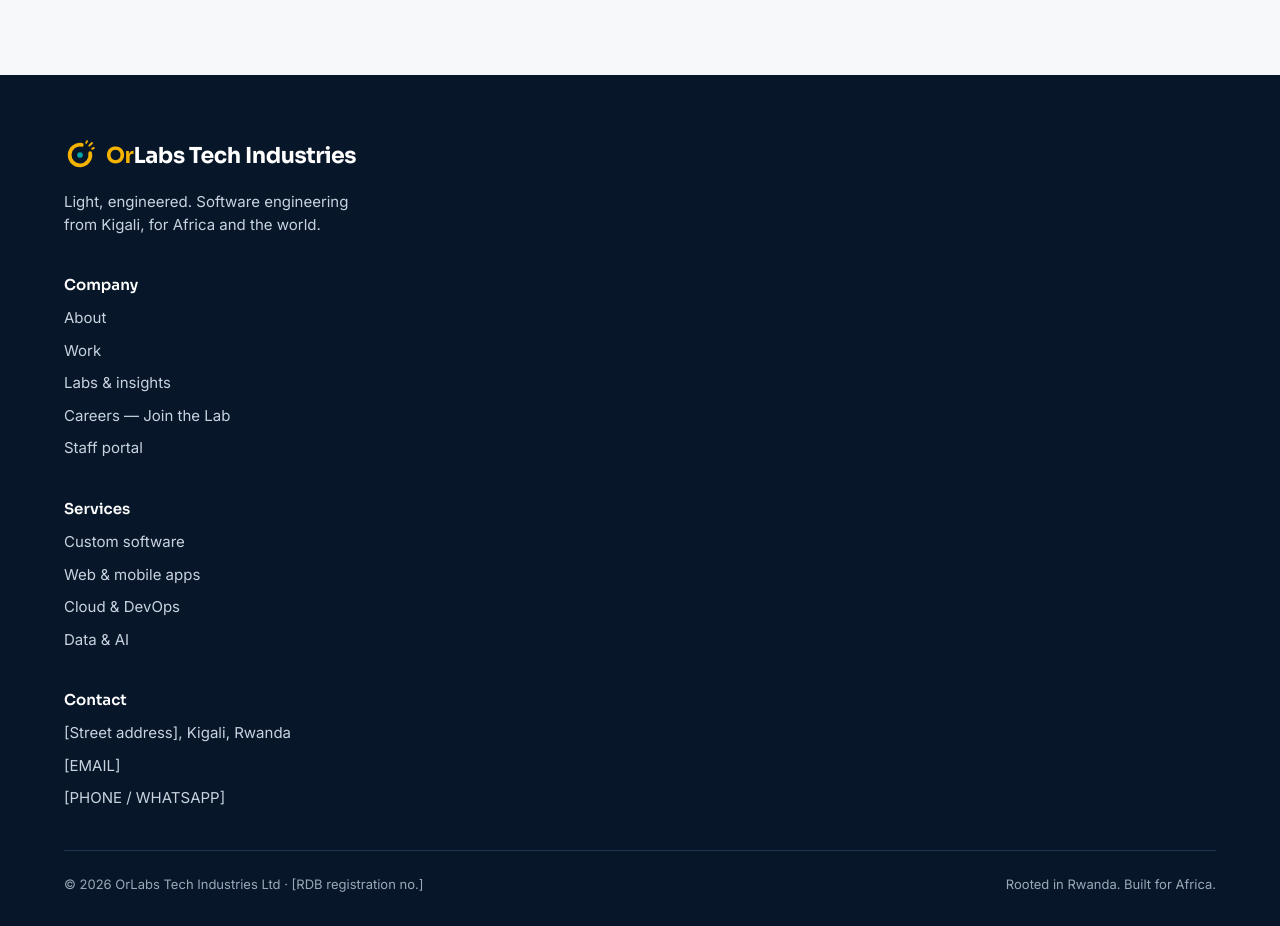
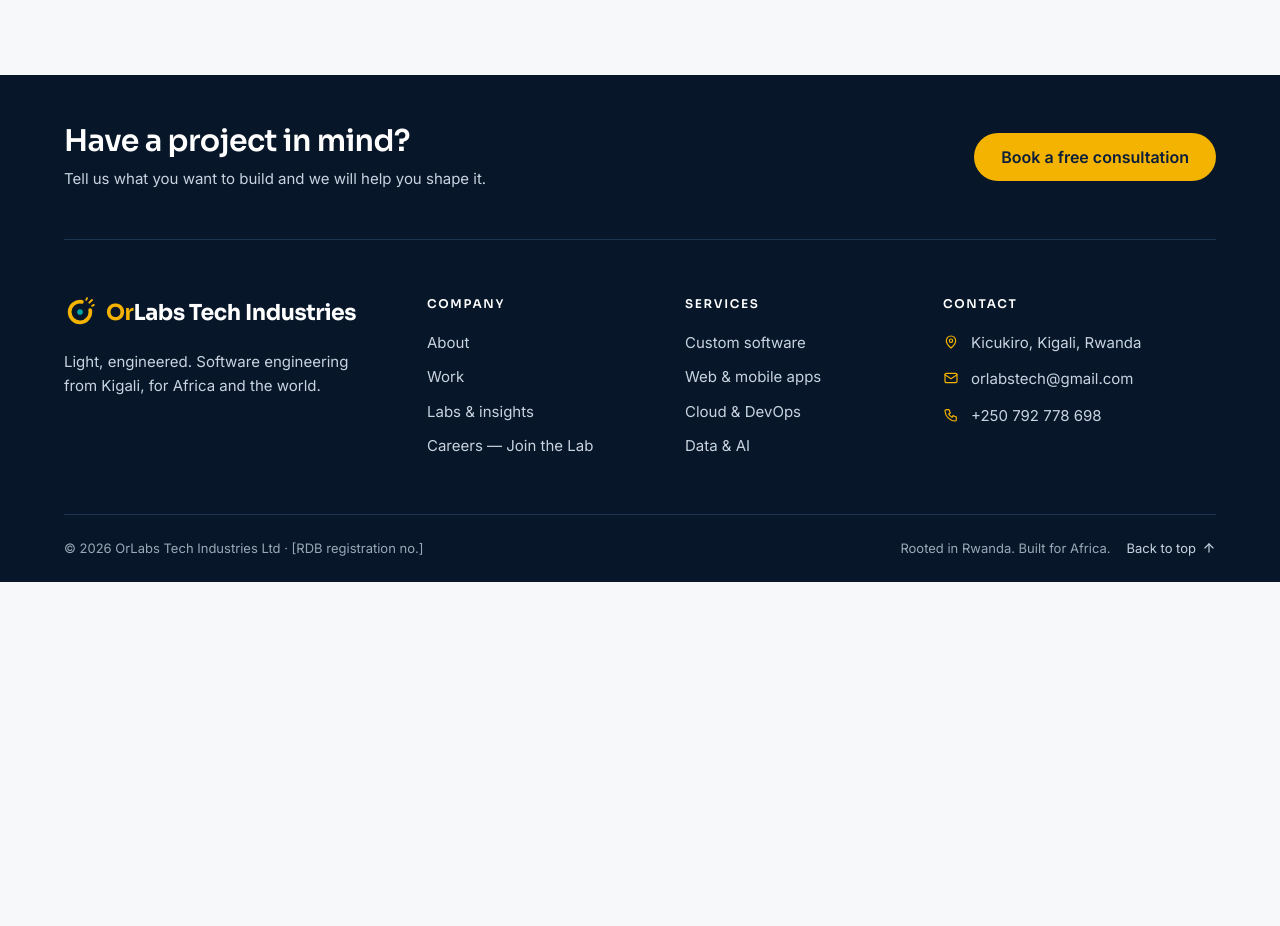
Before and after one commit to techrevolutionrwanda/orlabs, a Next.js app in the folder frontend/: page /industries in a window 1280 px wide. Shown: the part 2220-3146 px from the top of the page. After the commit the page ends 2802 px from the top, so only its background shows below. Built offline with nearby package versions, Linux system fonts and the light colour scheme; no server answers.

Commit message:
feat(footer): enhance layout and add contact details with icons

```diff
--- a/frontend/src/components/site/Footer.tsx
+++ b/frontend/src/components/site/Footer.tsx
@@ -7,7 +7,7 @@
   { label: "Work", href: "/#work" },
   { label: "Labs & insights", href: "/labs" },
   { label: "Careers — Join the Lab", href: "/careers" },
-  { label: "Staff portal", href: "/portal" },
+
 ];
 
 const services = [
@@ -17,12 +17,93 @@
   { label: "Data & AI", href: "/#services" },
 ];
 
+const linkClass =
+  "text-on-navy-muted no-underline transition-colors hover:text-gold focus-visible:text-gold focus-visible:outline-none";
+
+const headingClass =
+  "text-xs font-semibold uppercase tracking-[0.14em] text-white";
+
+function Pin() {
+  return (
+    <svg
+      width="16"
+      height="16"
+      viewBox="0 0 24 24"
+      fill="none"
+      stroke="currentColor"
+      strokeWidth="1.8"
+      strokeLinecap="round"
+      strokeLinejoin="round"
+      aria-hidden="true"
+      className="mt-0.5 shrink-0 text-gold"
+    >
+      <path d="M12 21s7-6.2 7-11a7 7 0 1 0-14 0c0 4.8 7 11 7 11Z" />
+      <circle cx="12" cy="10" r="2.5" />
+    </svg>
+  );
+}
+
+function Mail() {
+  return (
+    <svg
+      width="16"
+      height="16"
+      viewBox="0 0 24 24"
+      fill="none"
+      stroke="currentColor"
+      strokeWidth="1.8"
+      strokeLinecap="round"
+      strokeLinejoin="round"
+      aria-hidden="true"
+      className="mt-0.5 shrink-0 text-gold"
+    >
+      <rect x="3" y="5" width="18" height="14" rx="2" />
+      <path d="m3 7 9 6 9-6" />
+    </svg>
+  );
+}
+
+function Phone() {
+  return (
+    <svg
+      width="16"
+      height="16"
+      viewBox="0 0 24 24"
+      fill="none"
+      stroke="currentColor"
+      strokeWidth="1.8"
+      strokeLinecap="round"
+      strokeLinejoin="round"
+      aria-hidden="true"
+      className="mt-0.5 shrink-0 text-gold"
+    >
+      <path d="M5 4h4l2 5-2.5 1.5a11 11 0 0 0 5 5L15 13l5 2v4a2 2 0 0 1-2 2A16 16 0 0 1 3 6a2 2 0 0 1 2-2Z" />
+    </svg>
+  );
+}
+
 export function Footer() {
   return (
-    <footer className="bg-navy-deep pb-8 pt-16 text-on-navy-muted">
+    <footer className="bg-navy-deep text-on-navy-muted">
       <div className="container-page">
-        <div className="grid gap-10 max-[860px]:grid-cols-2">
-          <div className="max-[860px]:col-span-2">
+        {/* Call-to-action band */}
+        <div className="flex flex-wrap items-center justify-between gap-6 border-b border-[#1C3352] py-12">
+          <div className="max-w-xl">
+            <h2 className="text-2xl font-semibold leading-tight tracking-[-0.02em] text-white sm:text-3xl">
+              Have a project in mind?
+            </h2>
+            <p className="mt-2 text-[0.9375rem]">
+              Tell us what you want to build and we will help you shape it.
+            </p>
+          </div>
+          <Link className="btn btn-primary" href="/#contact">
+            Book a free consultation
+          </Link>
+        </div>
+
+        {/* Main columns */}
+        <div className="grid grid-cols-2 gap-x-8 gap-y-12 py-14 lg:grid-cols-[1.5fr_1fr_1fr_1.3fr] lg:gap-12">
+          <div className="col-span-2 lg:col-span-1">
             <Link
               href="/"
               aria-label="OrLabs Tech Industries — home"
@@ -30,23 +111,18 @@
             >
               <Logo suffix="Tech Industries" size={32} />
             </Link>
-            <p className="mt-3.5 max-w-[320px] text-[0.9375rem]">
-              Light, engineered. Software engineering from Kigali, for Africa and
-              the world.
+            <p className="mt-4 max-w-[320px] text-[0.9375rem] leading-relaxed">
+              Light, engineered. Software engineering from Kigali, for Africa
+              and the world.
             </p>
           </div>
 
           <nav aria-label="Company">
-            <h2 className="text-[0.9375rem] font-semibold tracking-normal text-white">
-              Company
-            </h2>
-            <ul className="mt-3.5 grid list-none gap-2.5 p-0 text-[0.9375rem]">
+            <h2 className={headingClass}>Company</h2>
+            <ul className="mt-5 grid list-none gap-3 p-0 text-[0.9375rem]">
               {company.map((item) => (
                 <li key={item.label}>
-                  <Link
-                    href={item.href}
-                    className="text-on-navy-muted no-underline transition-colors hover:text-gold"
-                  >
+                  <Link href={item.href} className={linkClass}>
                     {item.label}
                   </Link>
                 </li>
@@ -55,16 +131,11 @@
           </nav>
 
           <nav aria-label="Services">
-            <h2 className="text-[0.9375rem] font-semibold tracking-normal text-white">
-              Services
-            </h2>
-            <ul className="mt-3.5 grid list-none gap-2.5 p-0 text-[0.9375rem]">
+            <h2 className={headingClass}>Services</h2>
+            <ul className="mt-5 grid list-none gap-3 p-0 text-[0.9375rem]">
               {services.map((item) => (
                 <li key={item.label}>
-                  <Link
-                    href={item.href}
-                    className="text-on-navy-muted no-underline transition-colors hover:text-gold"
-                  >
+                  <Link href={item.href} className={linkClass}>
                     {item.label}
                   </Link>
                 </li>
@@ -72,31 +143,56 @@
             </ul>
           </nav>
 
-          <nav aria-label="Contact">
-            <h2 className="text-[0.9375rem] font-semibold tracking-normal text-white">
-              Contact
-            </h2>
-            <ul className="mt-3.5 grid list-none gap-2.5 p-0 text-[0.9375rem]">
-              <li>[Street address], Kigali, Rwanda</li>
-              <li>
-                <a
-                  href="mailto:[EMAIL]"
-                  className="text-on-navy-muted no-underline transition-colors hover:text-gold"
-                >
-                  [EMAIL]
+          <section aria-label="Contact" className="col-span-2 lg:col-span-1">
+            <h2 className={headingClass}>Contact</h2>
+            <ul className="mt-5 grid list-none gap-3.5 p-0 text-[0.9375rem]">
+              <li className="flex gap-3">
+                <Pin />
+                <span>Kicukiro, Kigali, Rwanda</span>
+              </li>
+              <li className="flex gap-3">
+                <Mail />
+                <a href="mailto:[EMAIL]" className={linkClass}>
+                  orlabstech@gmail.com
                 </a>
               </li>
-              <li>[PHONE / WHATSAPP]</li>
+              <li className="flex gap-3">
+                <Phone />
+                <span>+250 792 778 698</span>
+              </li>
             </ul>
-          </nav>
+          </section>
         </div>
 
-        <div className="mt-10 flex flex-wrap items-center justify-between gap-3 border-t border-[#1C3352] pt-6 text-[0.8125rem] text-[#9AA8BA]">
+        {/* Bottom bar */}
+        <div className="flex flex-wrap items-center justify-between gap-3 border-t border-[#1C3352] py-6 text-[0.8125rem] text-[#9AA8BA]">
           <span>
             &copy; <CopyrightYear /> OrLabs Tech Industries Ltd &middot; [RDB
             registration no.]
           </span>
-          <span>Rooted in Rwanda. Built for Africa.</span>
+          <span className="flex items-center gap-4">
+            <span>Rooted in Rwanda. Built for Africa.</span>
+            <a
+              href="#top"
+              className={`${linkClass} inline-flex items-center gap-1.5`}
+            >
+              Back to top
+              <svg
+                width="14"
+                height="14"
+                viewBox="0 0 24 24"
+                fill="none"
+                stroke="currentColor"
+                strokeWidth="2"
+                strokeLinecap="round"
+                strokeLinejoin="round"
+                aria-hidden="true"
+              >
+                <path d="M12 19V5" />
+                <path d="m5 12 7-7 7 7" />
+              </svg>
+            </a>
+          </span>
         </div>
       </div>
     </footer>
```
